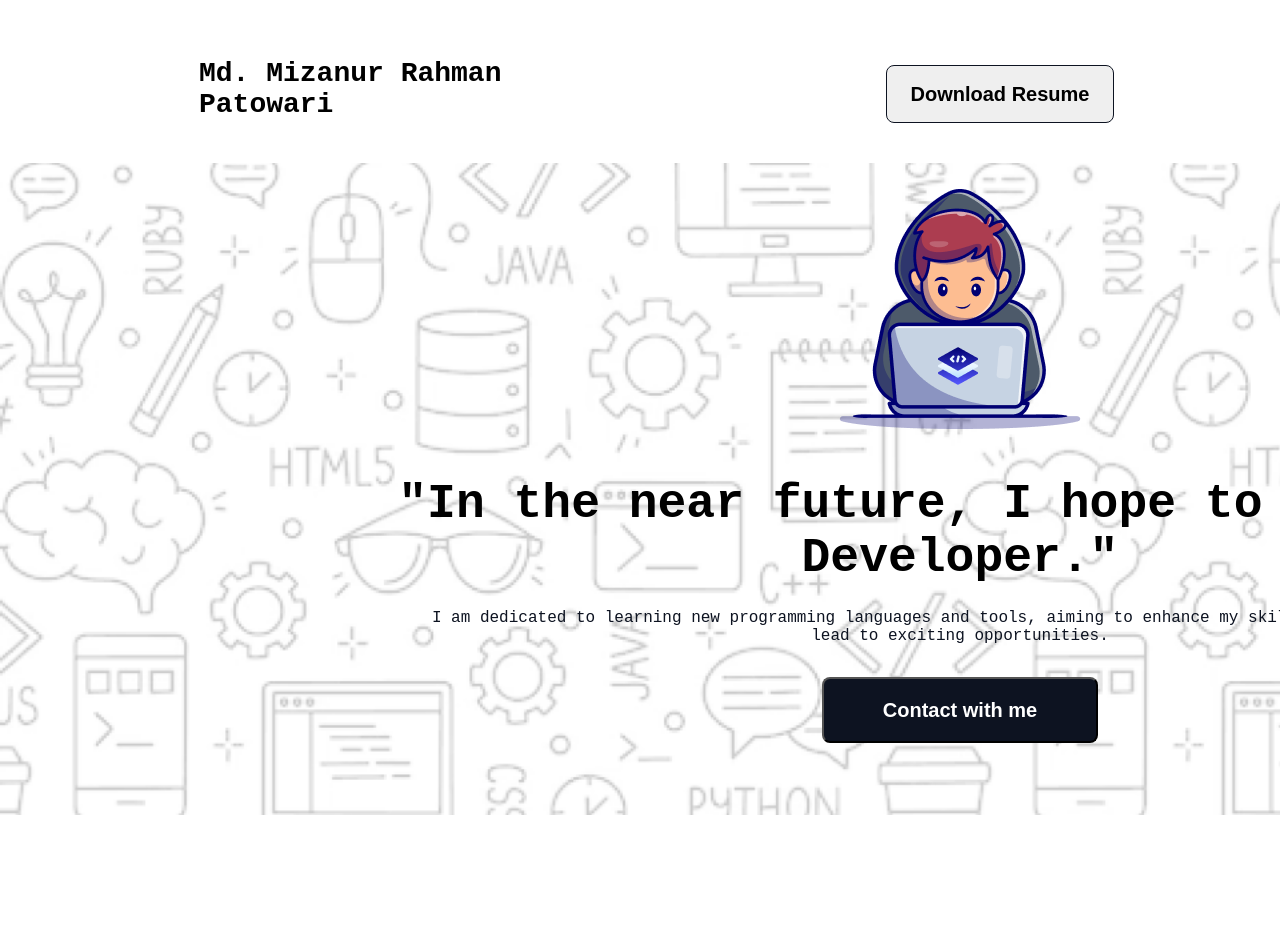
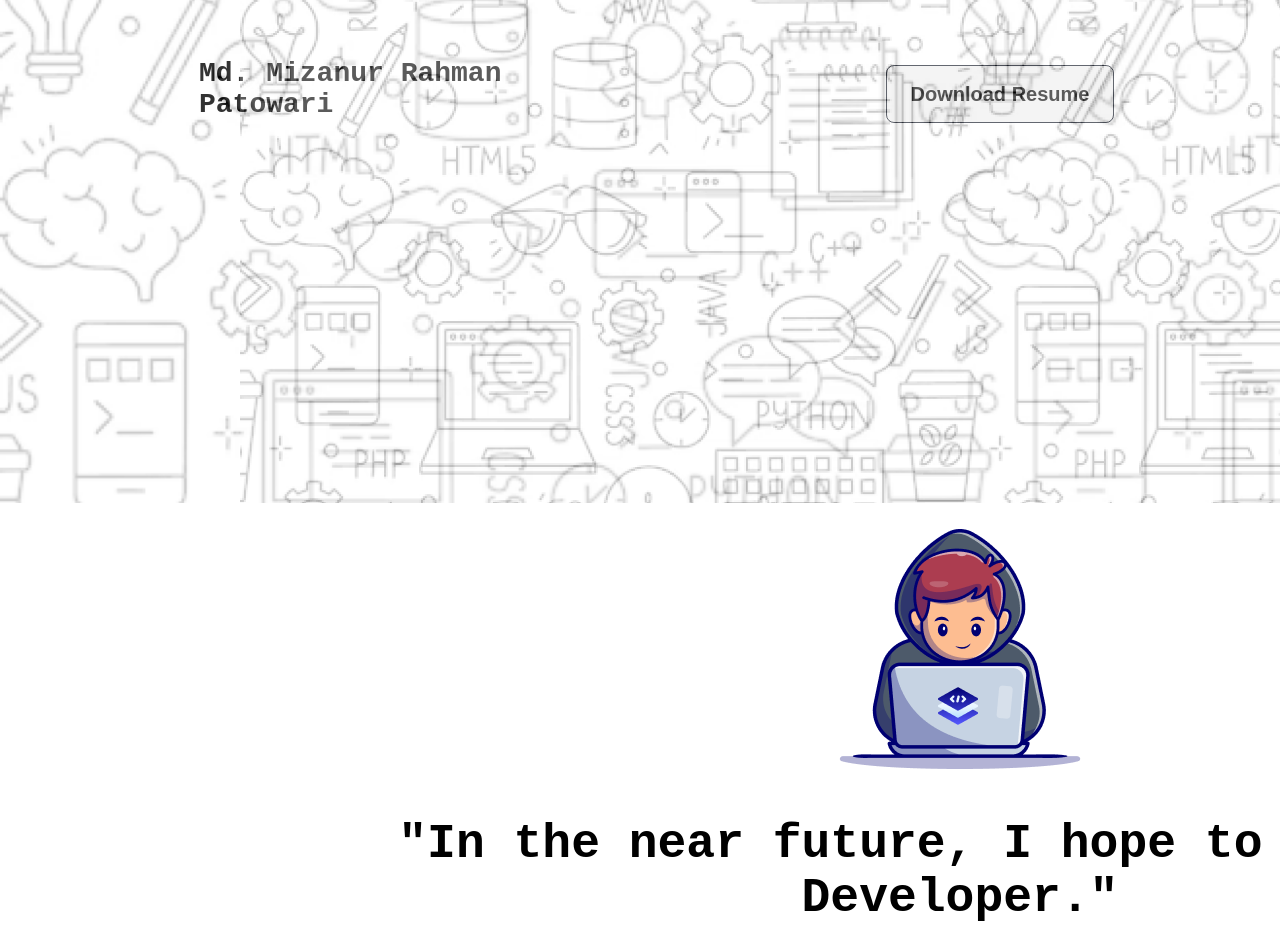
Before and after one commit to MdMizanAslam/a7-mod, a plain HTML site: page index.html in a window 1280 px wide. Shown: the top 928 px of the page. Drawn offline with Linux system fonts and the light colour scheme; a web font is replaced by a local one.

Commit message:
5th time

```diff
--- a/index.html
+++ b/index.html
@@ -14,7 +14,8 @@
             <button class="nav-btn"><p class="nav-btn-txt">Download Resume</p></button>
         </nav>
         <div class="banner-container">
-        <div class="cover-pic">
+        <div class="cover-pic"> <img src="./assets/Hero-bg.png" alt="">
+        </div>
 
             <div class="profil-pic">
                <img src="./assets/Group.png" alt="profil pic">
@@ -25,7 +26,7 @@
             <p class="cover-p">I am dedicated to learning new programming languages and tools, aiming to enhance my skills. This journey will <br> lead to exciting opportunities.</p>
 
             <a href="#uuhu"><button class="cover-btn"><p class="cover-btn-txt">Contact with me</p></button>
-            </a></div>
+            </a>
     </div>
 
     </header>
```
